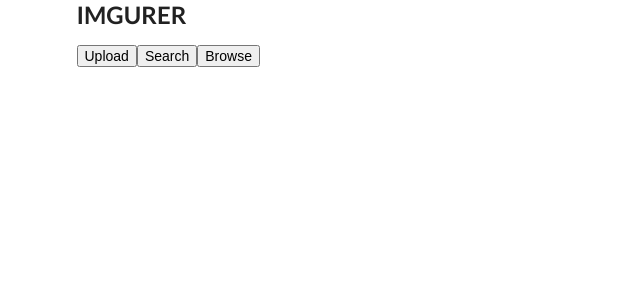
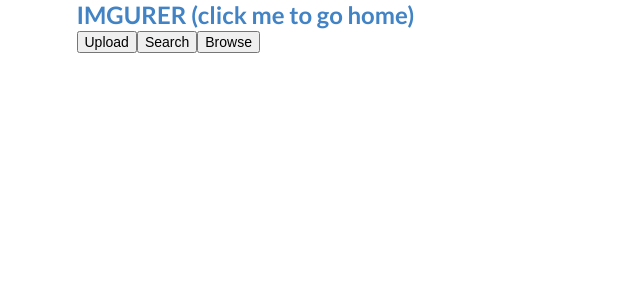
Before and after one commit to zzpz/imgurer, a FastAPI app: page / in a window 1280 px wide. Shown: the top 300 px of the page, without its empty margins (0-640 px from the left). Run offline with FastAPI, Linux system fonts and the light colour scheme; some libraries are stand-ins or nearby versions.

Commit message:
backlink to home

```diff
--- a/templates/layout.html
+++ b/templates/layout.html
@@ -13,7 +13,7 @@
 </head>
 <body>
     <div class = "ui container">
-        <H2>IMGURER</H2>
+        <a href="/"> <H2 >IMGURER (click me to go home)</H2> </a>
         {%block content %}
         {%endblock %}
     </div>
```
